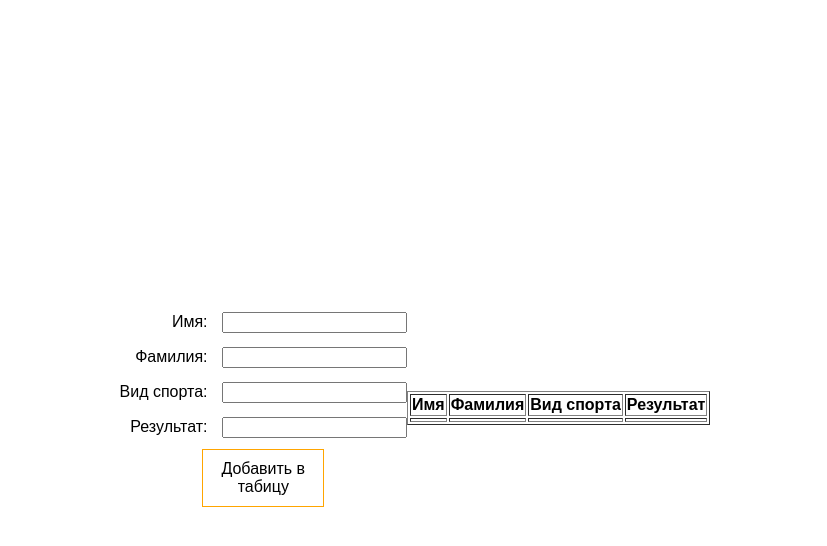
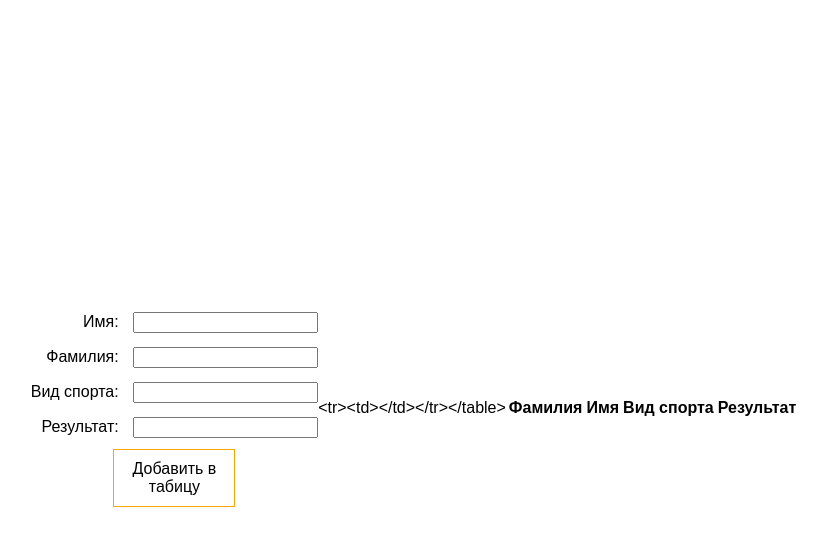
Before and after one commit to RukoleevNikita/laboratory-algorithms-and-data-structures, a plain HTML site: page index.html in a window 1280 px wide. Both pictures are taken after a click on the element "Добавить в табицу". Shown: the whole page, without its empty margins (225-1052 px from the left). Drawn offline with Linux system fonts and the light colour scheme.

Commit message:
Добавление в таблицу

```diff
--- a/index.html
+++ b/index.html
@@ -27,7 +27,7 @@
         <div class="submit" id="addButton">Добавить в табицу</div>
     </div>
     <div id="table"></div>
-    <!-- <table id="tab1" class="sortable">
+<table id="tab1" class="sortable">
         <thead>
             <tr>
                 <th>Фамилия</th>
@@ -40,7 +40,7 @@
         </tbody>
     </table>
 
-    <form action="" id="add_persons" method="post" onsubmit="addRow();return false;">
+       <!--  <form action="" id="add_persons" method="post" onsubmit="addRow();return false;">
         <fieldset>
         <legend>Добавить участника</legend>
             <ul>
--- a/script.js
+++ b/script.js
@@ -1,13 +1,13 @@
-table = '<table border="1"><tr><th>Имя</th><th>Фамилия</th><th>Вид спорта</th><th>Результат</th></tr><tr>'
+// table = '<table border="1"><tr><th>Имя</th><th>Фамилия</th><th>Вид спорта</th><th>Результат</th></tr>'
 document.getElementById('addButton').onclick = function() {
     let arrValue = Array.from(document.getElementsByTagName('input'), el => el.value)
     // document.getElementsByTagName('input').value = ' ' //!не работает отчистка полей
     console.log(arrValue)
     for(let i = 0; i < arrValue.length; i++) {
-        table += '<td>' + arrValue[i] + '</td>'
+        tableLine = '<tr><td>' + arrValue[i] + '</td></tr></table>'
     }
-    table += '</tr></table>'
-    document.getElementById('table').innerHTML = table
+    console.log(tableLine)
+    document.getElementById('table').append(tableLine)
 }
 
 // var d = document
```
